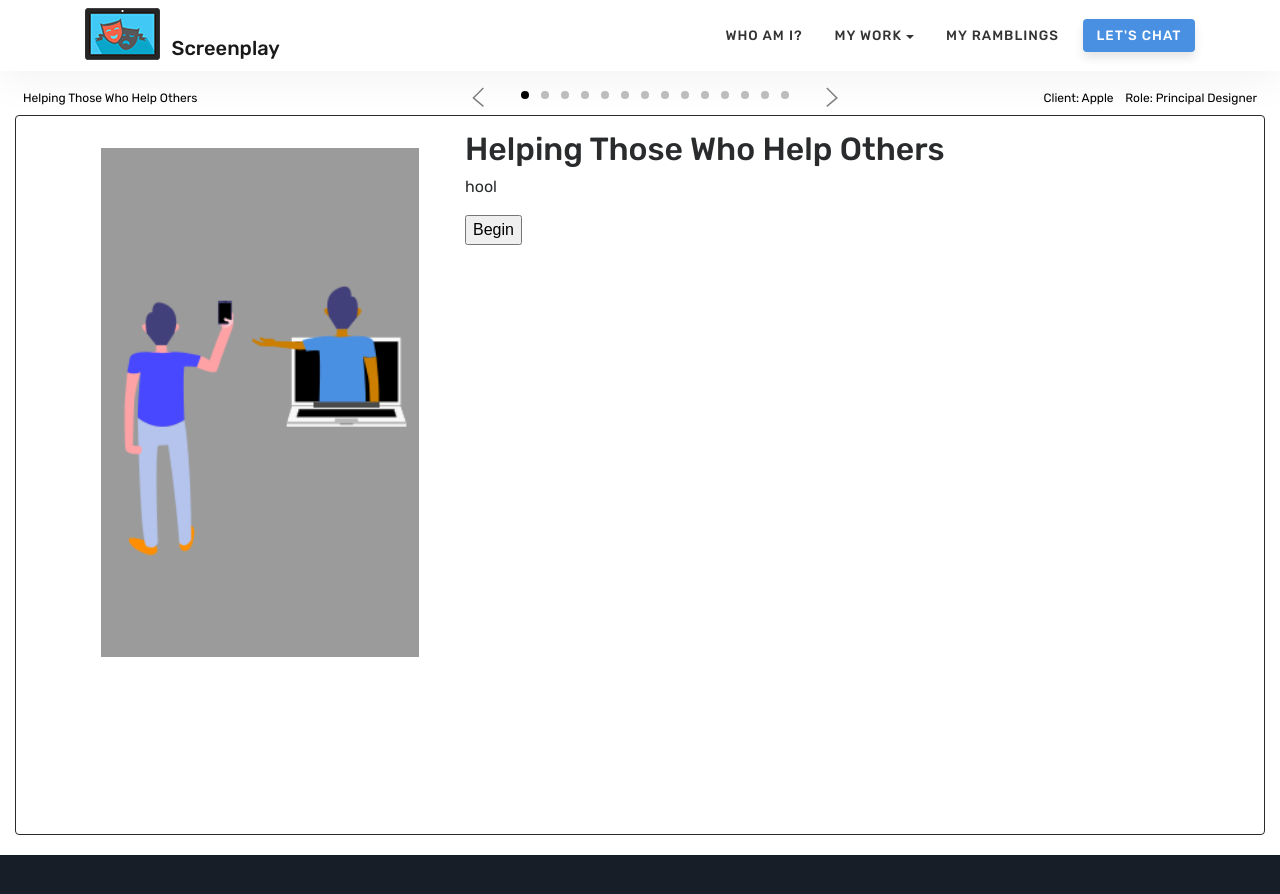
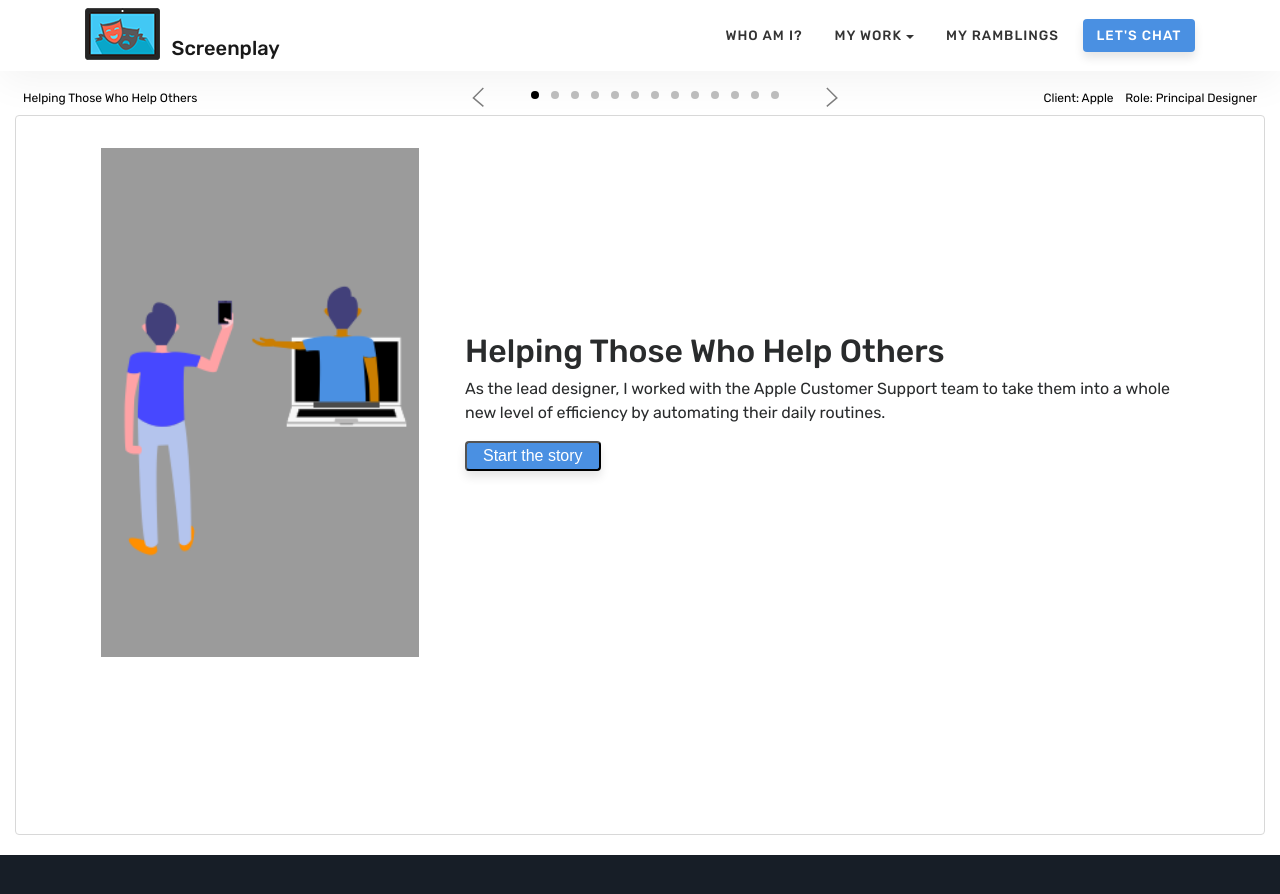
Before and after one commit to parveenj/screenplay, a Jekyll site: the page built from portfolio-apple.html, in a window 1280 px wide and 900 px high. Shown: the top 894 px of the window. Built offline with Jekyll 4.4.1, drawn with Linux system fonts in a browser that asks for light colours.

Commit message:
update portfolio template

```diff
--- a/assets/css/theme.css
+++ b/assets/css/theme.css
@@ -993,7 +993,7 @@ iframe {
 
 .carousel-inner {
     height: 80vh;
-    border: 1px solid;
+    border: 1px solid #d8d8d8;
     border-radius: 4px;
 }
 
@@ -1018,3 +1018,30 @@ iframe {
     min-height: 100%;
     padding: 16px;
 }
+
+.portfolio-slide-image {
+    object-fit: cover;
+    width: 100%;
+    height: 100%;
+}
+
+button {
+    background: #4A90E2;
+    color: #fff;
+    border-radius: 4px;
+    box-shadow: 0 6px 10px 0 rgba(0,0,0,0.1);
+    padding-left: 1em;
+    padding-right: 1em;
+}
+
+.layout-valign {
+    margin: auto;
+    width: 100%;
+    height: 100%;
+    text-align: center;
+}
+
+.layout-valign h4 {
+    line-height: 40px !important;
+    padding: 40px;
+}
--- a/portfolio-apple.html
+++ b/portfolio-apple.html
@@ -33,7 +33,6 @@ comments: false
             <li data-target="#carouselExampleIndicators" data-slide-to="10"></li>
             <li data-target="#carouselExampleIndicators" data-slide-to="11"></li>
             <li data-target="#carouselExampleIndicators" data-slide-to="12"></li>
-            <li data-target="#carouselExampleIndicators" data-slide-to="13"></li>
           </ol>
         </div>
         <div>
@@ -69,7 +68,6 @@ comments: false
             <li data-target="#carouselExampleIndicators" data-slide-to="10"></li>
             <li data-target="#carouselExampleIndicators" data-slide-to="11"></li>
             <li data-target="#carouselExampleIndicators" data-slide-to="12"></li>
-            <li data-target="#carouselExampleIndicators" data-slide-to="13"></li>
           </ol>
         </div>
         <div>
@@ -98,12 +96,12 @@ comments: false
         <div class="container">
           <div class="row">
             <div class="col-sm-4 portfolio-img-solo">
-              <img src="{{site.baseurl}}/assets/images/portfolio-apple-cover.png">
+              <img class="portfolio-slide-image" src="{{site.baseurl}}/assets/images/portfolio-apple-cover.png">
             </div>
-            <div class="col-sm-8">
+            <div class="col-sm-8 align-self-center">
               <h2>Helping Those Who Help Others </h2>
-              <p>hool</p>
-              <button data-target="#carouselExampleIndicators" data-slide-to="1">Begin</button>
+              <p>As the lead designer, I worked with the Apple Customer Support team to take them into a whole new level of efficiency by automating their daily routines.</p>
+              <button data-target="#carouselExampleIndicators" data-slide-to="1">Start the story</button>
             </div>
           </div>
         </div>
@@ -111,7 +109,7 @@ comments: false
       <div class="carousel-item">
           <div class="container">
             <div class="row">
-              <div class="col-sm-3">
+              <div class="col-sm-3 align-self-center">
                   <h3>PROJECT STARTS WITH EMPATHY</h3>
                   <p>
                     Apple’s explosive growth after the iPhone’s initial launch, quarter after quarter, is now the story of business legend. Yet,
@@ -122,7 +120,7 @@ comments: false
                   </p>
                 </div>
                 <div class="col-sm-9">
-                  <img src="{{site.baseurl}}/assets/images/story-apple-2.png">
+                  <img class="portfolio-slide-image" src="{{site.baseurl}}/assets/images/story-apple-2.png">
                 </div>
             </div>
           </div>
@@ -131,9 +129,9 @@ comments: false
         <div class="container">
           <div class="row">
             <div class="col-sm-9">
-              <img src="{{site.baseurl}}/assets/images/story-apple-3.png">
+              <img class="portfolio-slide-image" src="{{site.baseurl}}/assets/images/story-apple-3.png">
             </div>
-            <div class="col-sm-3">
+            <div class="col-sm-3 align-self-center">
               <h3>PLAYING PRODUCT MANAGEMENT</h3>
               <p>
                 I found out that the assigned Product Manager had already crafted requirements. I wanted to review this documentation so
@@ -147,7 +145,7 @@ comments: false
       <div class="carousel-item">
         <div class="container">
           <div class="row">
-            <div class="col-sm-3">
+            <div class="col-sm-3 align-self-center">
               <h3>PROFILING USERS</h3>
               <p>
                 The product would involve internal users whom were clearly identified to me so I decided personas were not necessary. I still
@@ -155,7 +153,7 @@ comments: false
               </p>
             </div>
             <div class="col-sm-9">
-              <img src="{{site.baseurl}}/assets/images/story-apple-4.png">
+              <img class="portfolio-slide-image" src="{{site.baseurl}}/assets/images/story-apple-4.png">
             </div>
           </div>
         </div>
@@ -163,10 +161,10 @@ comments: false
       <div class="carousel-item">
         <div class="container">
           <div class="row">
-            <div class="col-sm-9">
-              <img src="{{site.baseurl}}/assets/images/story-apple-5.png">
+            <div class="col-sm-6">
+              <img class="portfolio-slide-image" src="{{site.baseurl}}/assets/images/story-apple-5.jpg">
             </div>
-            <div class="col-sm-3">
+            <div class="col-sm-6 align-self-center">
               <h3>WHAT IS YOUR CURRENT DAY LIKE?</h3>
               <p>
                 Of course its important to understand the plight of users in their full context so I interviewed the actual support specialists
@@ -179,28 +177,28 @@ comments: false
       <div class="carousel-item">
         <div class="container">
           <div class="row">
-            <div class="col-sm-3">
+            <div class="col-sm-6 align-self-center">
               <h3>A BIRD’S EYE VIEW OF IT ALL</h3>
               <p>
                 Building off all the tasks that happen in a typical day, I iterated upon creating task flows. This required constant feedback
                 from the Support managers to get the right steps of the process down.
               </p>
             </div>
-            <div class="col-sm-9">
-              <img src="{{site.baseurl}}/assets/images/story-apple-6.png">
+            <div class="col-sm-6">
+              <img class="portfolio-slide-image" src="{{site.baseurl}}/assets/images/story-apple-6.png">
             </div>
           </div>
         </div>
       </div>
       <div class="carousel-item">
         <div class="container">
-          <div class="row">
-            <div class="col-sm-9">
-              <img src="{{site.baseurl}}/assets/images/story-apple-7a.png">
-              <img src="{{site.baseurl}}/assets/images/story-apple-7b.png">
-              <img src="{{site.baseurl}}/assets/images/story-apple-7c.png">
+          <div class="row align-self-center">
+            <div class="col-sm-6">
+
+                    <img src="{{site.baseurl}}/assets/images/story-apple-7.png">
+
             </div>
-            <div class="col-sm-3">
+            <div class="col-sm-6 align-self-center">
               <h3>NOW THE BIRD HAS LANDED</h3>
               <p>
                 As I have that macro picture working in my head, I start to investigate how some of the key screens would play out. On these
@@ -215,7 +213,7 @@ comments: false
       <div class="carousel-item">
         <div class="container">
           <div class="row">
-            <div class="col-sm-9">
+            <div>
               <h3>NOW ITS TIME FOR SOME POLISHED WORK</h3>
               <p>
                 I pulled out Omnigraffle to do actual wireframes of all the key screens from the user flows. It was also important for me
@@ -228,12 +226,12 @@ comments: false
       <div class="carousel-item">
         <div class="container">
           <div class="row">
-            <div class="col-sm-9">
-              <img src="{{site.baseurl}}/assets/images/story-apple-9a.png">
-              <img src="{{site.baseurl}}/assets/images/story-apple-9b.png">
-              <img src="{{site.baseurl}}/assets/images/story-apple-9c.png">
+            <div class="col-sm-8">
+
+                <img src="{{site.baseurl}}/assets/images/story-apple-9a.png">
+
             </div>
-            <div class="col-sm-3">
+            <div class="col-sm-4 align-self-center">
               <h3>TIME TO BRING OUT EVEN MORE DEFINITION</h3>
               <p>
                 Outside of the issue of data visualization graphs, the rest of the wireframe flow received very positive reaction. I offered
@@ -249,7 +247,7 @@ comments: false
       <div class="carousel-item">
         <div class="container">
           <div class="row">
-            <div class="col-sm-3">
+            <div class="col-sm-5 align-self-center">
               <h3>UNITS MATTER</h3>
               <p>
                 During the documentation phase when I worked with developers, it was found out that the PX notation I was using throughout
@@ -258,10 +256,10 @@ comments: false
                 reflect this, calculating each unique element and screen as necessary.
               </p>
             </div>
-            <div class="col-sm-9">
-              <img src="{{site.baseurl}}/assets/images/story-apple-10a.png">
-              <img src="{{site.baseurl}}/assets/images/story-apple-10b.png">
-              <img src="{{site.baseurl}}/assets/images/story-apple-10c.png">
+            <div class="col-sm-7">
+
+                <img src="{{site.baseurl}}/assets/images/story-apple-10a.png">
+
             </div>
           </div>
         </div>
@@ -269,10 +267,10 @@ comments: false
       <div class="carousel-item">
         <div class="container">
           <div class="row">
-            <div class="col-sm-9">
-              <img src="{{site.baseurl}}/assets/images/story-apple-11.png">
+            <div class="col-sm-8">
+              <img class="portfolio-slide-image" src="{{site.baseurl}}/assets/images/story-apple-11.png">
             </div>
-            <div class="col-sm-3">
+            <div class="col-sm-4 align-self-center">
               <h3>TURNING JAPANESE</h3>
               <p>
                 As development began, there was the need to do some localization and the first such language to be addressed was going to
@@ -285,10 +283,10 @@ comments: false
       <div class="carousel-item">
         <div class="container">
           <div class="row">
-            <div class="col-sm-9">
-              <img src="{{site.baseurl}}/assets/images/story-apple-12.png">
+            <div class="col-sm-8">
+              <img class="portfolio-slide-image" src="{{site.baseurl}}/assets/images/story-apple-12.png">
             </div>
-            <div class="col-sm-3">
+            <div class="col-sm-4 align-self-center">
               <h3>IPADS FOR MANAGERS</h3>
               <p>
                 A final gesture from me was to provide a sampling of the iPad app that managers could use. Alas, I had to leave the project
@@ -301,11 +299,13 @@ comments: false
       <div class="carousel-item">
         <div class="container">
           <div class="row">
-            <div class="col-sm-9">
-              <h3>Was it worth it?</h3>
-              <p>
-                The Online Support team were finally able to measure their results and found they were helping 30% more customers as a result.
-              </p>
+            <div class="col">
+              <span class="layout-valign">
+                <h2>Was it worth it?</h2>
+                <h4>
+                  The Online Support team were finally able to measure their results and found they were helping 30% more customers as a result.
+                </h4>
+              </span>
             </div>
           </div>
         </div>
```
Also changed, not shown: assets/images/story-apple-5.jpg (added), assets/images/story-apple-5.png (deleted), 4 other files.
